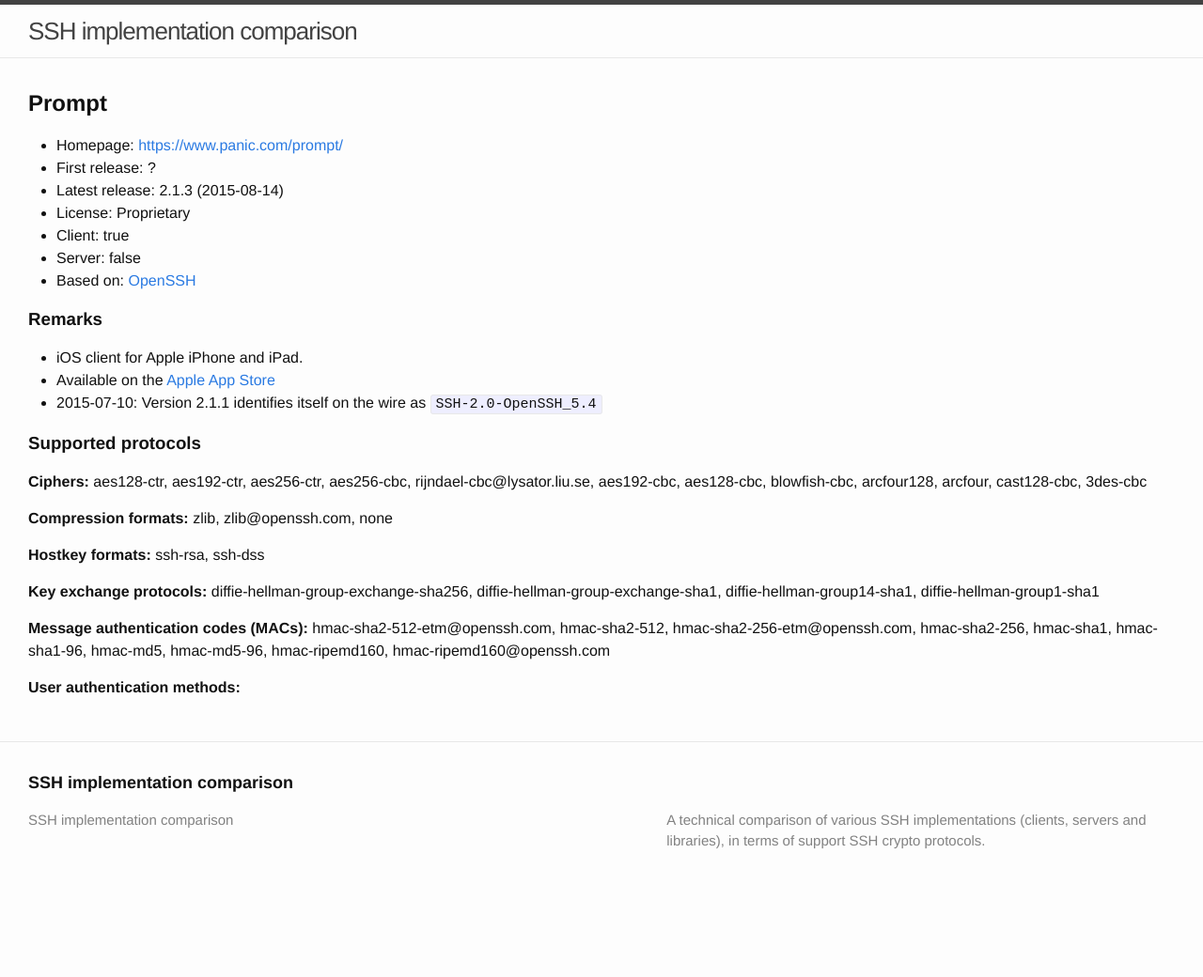
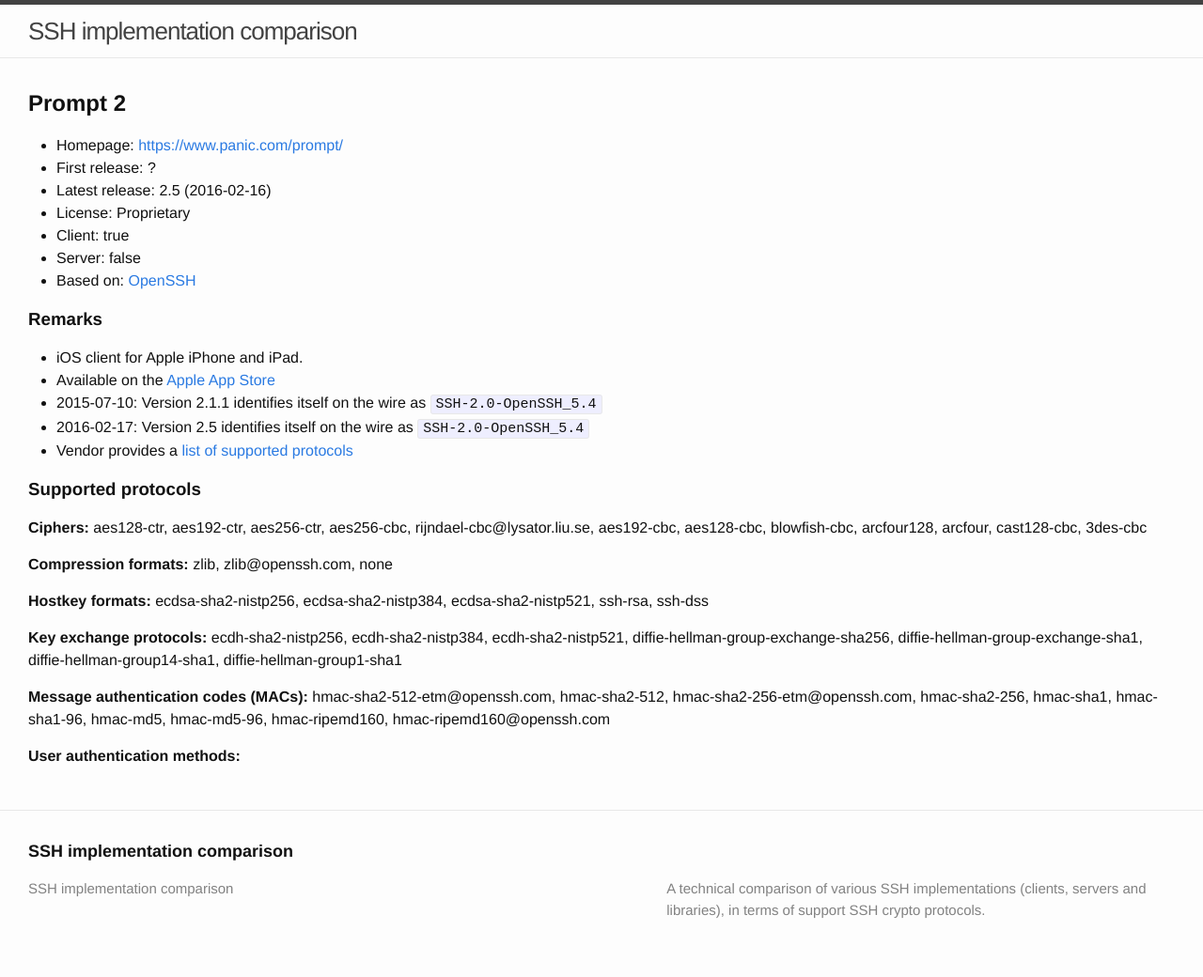
Before and after one commit to fingolfin/ssh-comparison, a Jekyll site: the page built from _impls/prompt.md, in a window 1280 px wide. Shown: the whole page at 94% size. Built offline with Jekyll 4.4.1, drawn with Linux system fonts in a browser that asks for light colours; before the commit the page ends 967 px from its top, so only the background shows below that.

Commit message:
New version of Prompt 2

```diff
--- a/_impls/prompt.md
+++ b/_impls/prompt.md
@@ -1,19 +1,18 @@
 ---
-title: Prompt
+title: Prompt 2
 homepage: https://www.panic.com/prompt/
 license: Proprietary
 #first-release:
 #    date: YYYY-MM-DD
 latest-release:
-    version: 2.1.3
-    date: 2015-08-14
+    version: 2.5
+    date: 2016-02-16
 #changelog: TODO
 client: yes
 server: no
 platforms:
     - iphone
     - ipad
-
 protocols:
     cipher:
         - aes128-ctr
@@ -33,9 +32,15 @@
         - zlib@openssh.com
         - none
     hostkey:
+        - ecdsa-sha2-nistp256
+        - ecdsa-sha2-nistp384
+        - ecdsa-sha2-nistp521
         - ssh-rsa
         - ssh-dss
     kex:
+        - ecdh-sha2-nistp256
+        - ecdh-sha2-nistp384
+        - ecdh-sha2-nistp521
         - diffie-hellman-group-exchange-sha256
         - diffie-hellman-group-exchange-sha1
         - diffie-hellman-group14-sha1
@@ -61,3 +66,5 @@
 * iOS client for Apple iPhone and iPad.
 * Available on the [Apple App Store](https://itunes.apple.com/us/app/id917437289)
 * 2015-07-10: Version 2.1.1 identifies itself on the wire as `SSH-2.0-OpenSSH_5.4`
+* 2016-02-17: Version 2.5 identifies itself on the wire as `SSH-2.0-OpenSSH_5.4`
+* Vendor provides a [list of supported protocols](https://library.panic.com/prompt/prompt-key-security/)
```
